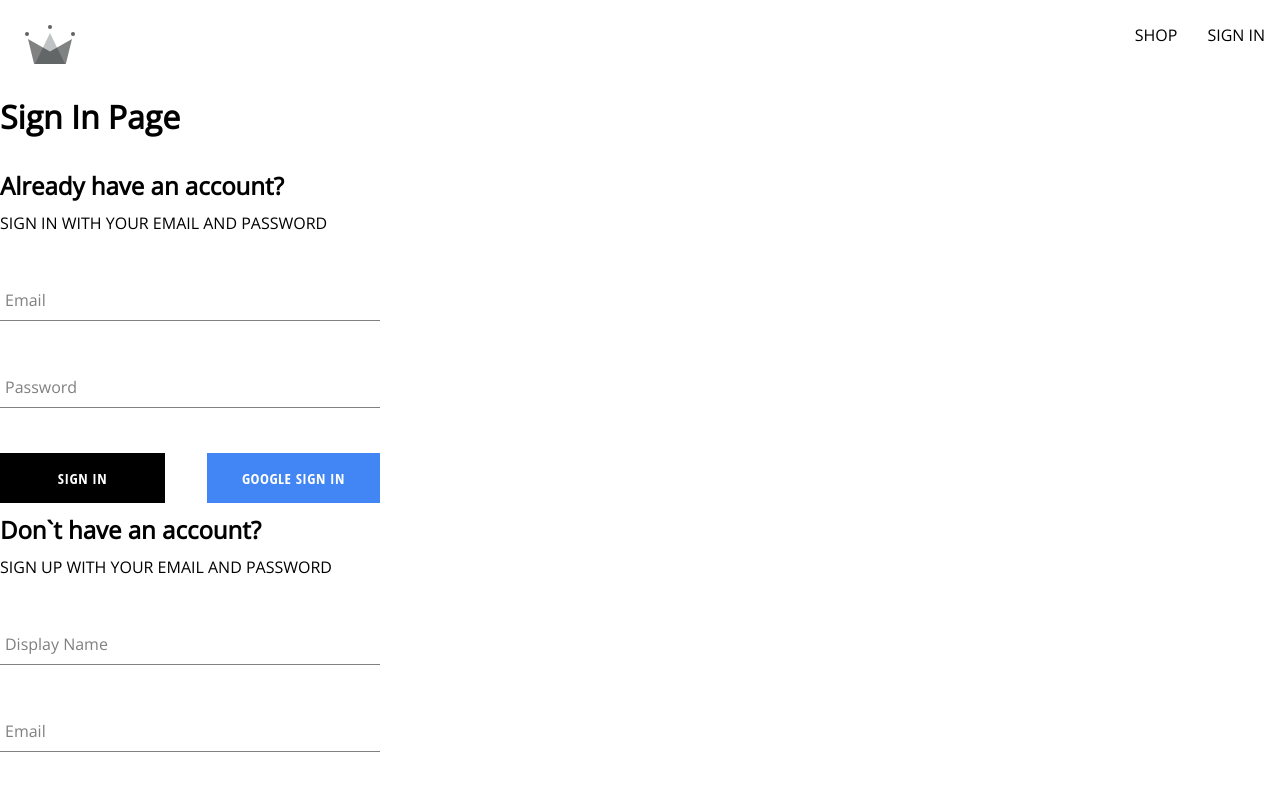
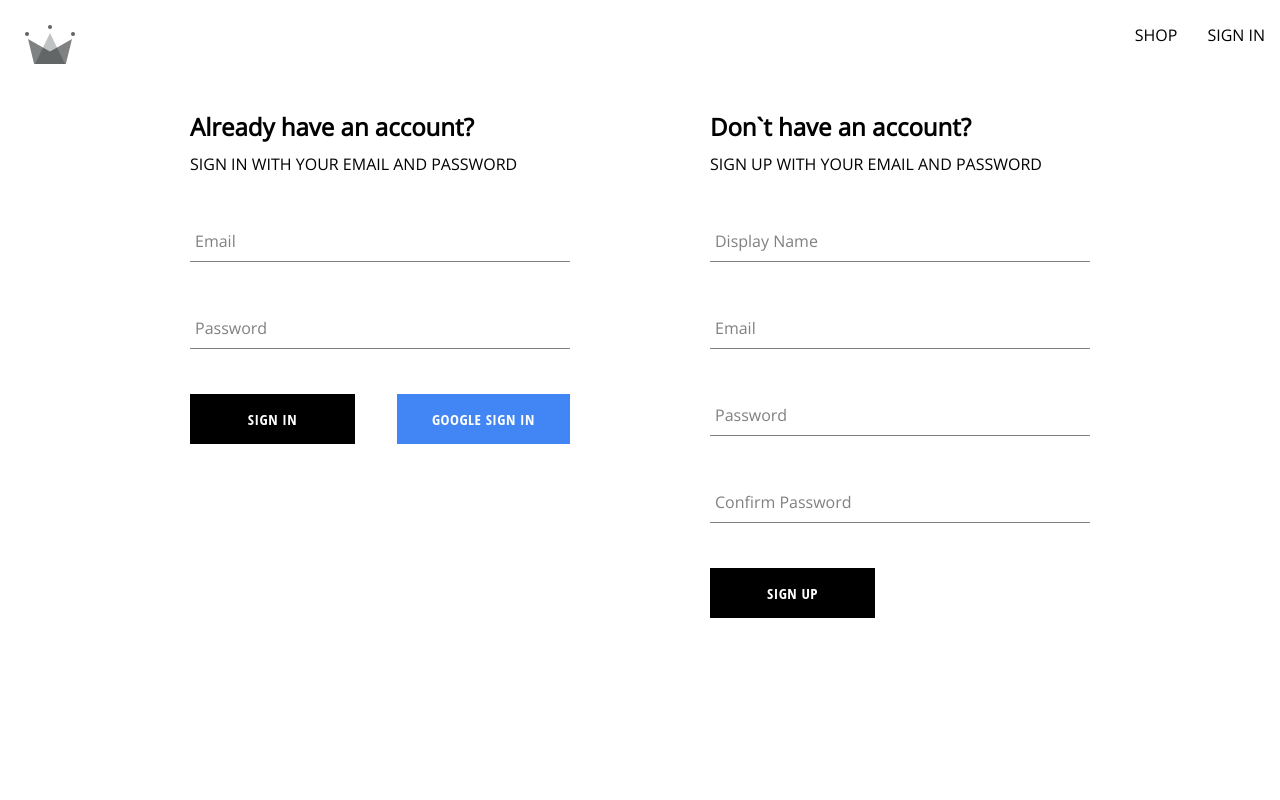
Before and after one commit to jumperM4/eCommerce-React-Website, a React (Create React App) app: page /auth in a window 1280 px wide. Shown: the top 800 px of the page. Built offline with nearby package versions, Linux system fonts and the light colour scheme.

Commit message:
dealing with errors + styling authentication

```diff
--- a/src/components/sign-in-form/sign-in-form.component.jsx
+++ b/src/components/sign-in-form/sign-in-form.component.jsx
@@ -45,7 +45,18 @@
       console.log(response);
 
       resetFormFields();
-    } catch (error) {}
+    } catch (error) {
+      switch (error.code) {
+        case "auth/wrong-password":
+          alert("Incorrect password for the email");
+          break;
+        case "auth/user-not-found":
+          alert("The user doesn`t exist");
+          break;
+        default:
+          console.log(error);
+      }
+    }
   };
 
   const handleChange = (event) => {
@@ -78,7 +89,7 @@
         />
         <div className="buttons-container">
           <Button type="submit">Sign In</Button>
-          <Button onClick={signInWithGoogle} buttonType="google">
+          <Button type="button" onClick={signInWithGoogle} buttonType="google">
             Google Sign In
           </Button>
         </div>
--- a/src/routes/authentication/authentication.component.jsx
+++ b/src/routes/authentication/authentication.component.jsx
@@ -1,10 +1,11 @@
 import SignUpForm from "../../components/sign-up-form/sign-up-form.component";
 import SignInForm from "../../components/sign-in-form/sign-in-form.component";
 
+import "./authentication.styles.scss";
+
 const Authentication = () => {
   return (
-    <div>
-      <h1>Sign In Page</h1>
+    <div className="authentication-container">
       <SignInForm />
       <SignUpForm />
     </div>
--- /dev/null
+++ b/src/routes/authentication/authentication.styles.scss
@@ -0,0 +1,6 @@
+.authentication-container {
+  display: flex;
+  justify-content: space-between;
+  width: 900px;
+  margin: 30px auto;
+}
```
